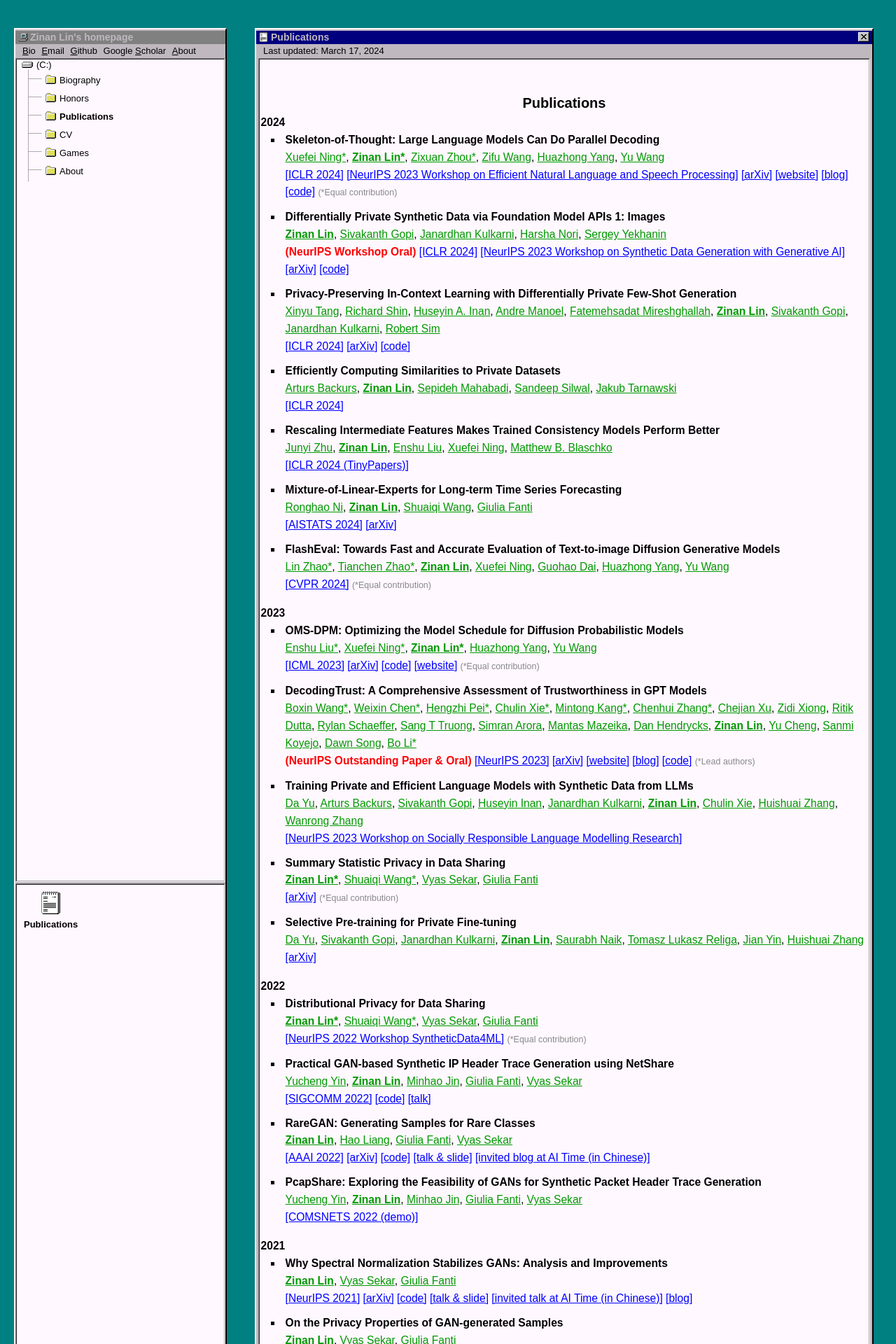
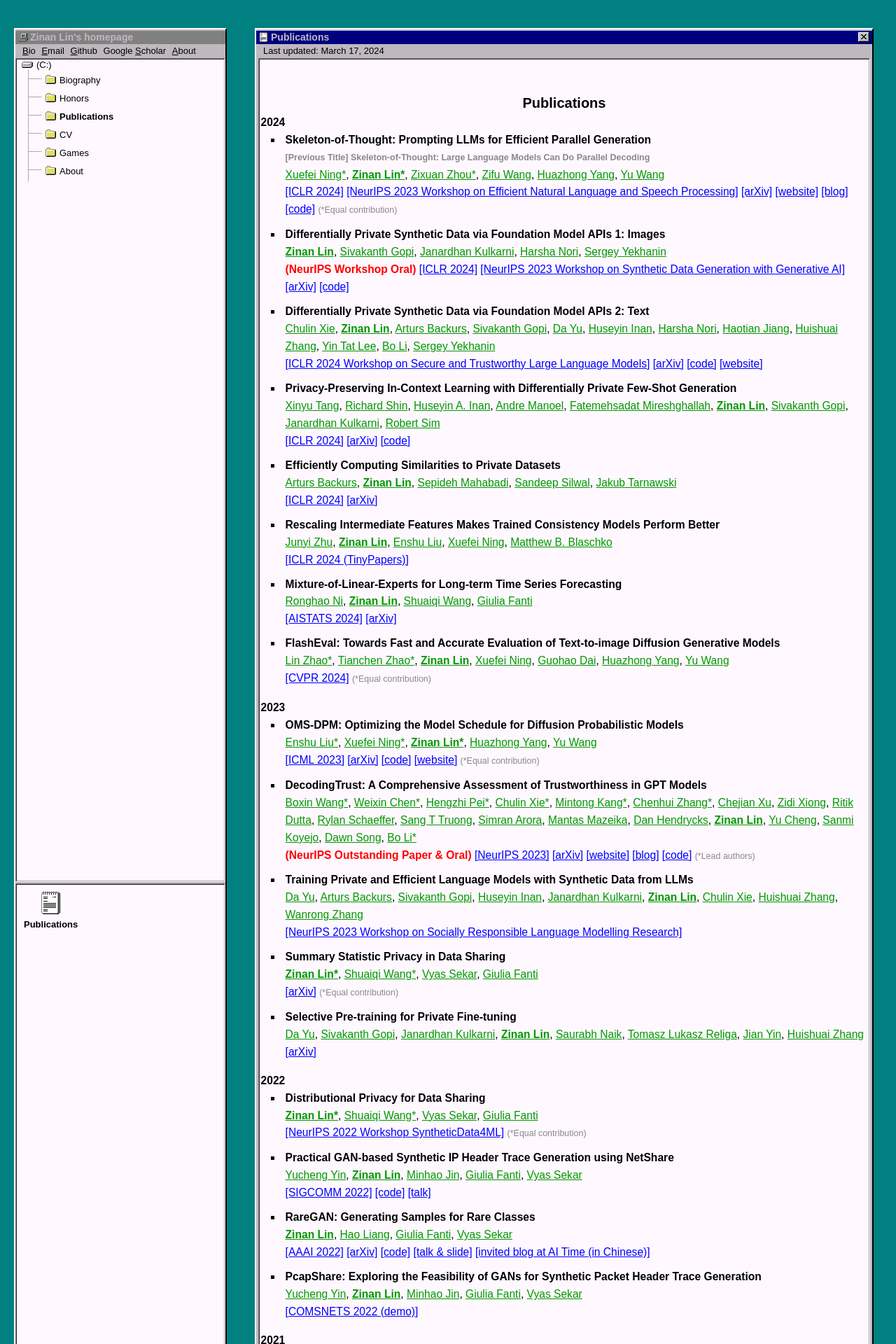
Before and after one commit to fjxmlzn/fjxmlzn.github.io, a Jekyll site: the page built from _publications/publications.html, in a window 1280 px wide. Shown: the top 1920 px of the page at 70% size. Built offline with Jekyll 4.4.1, drawn with Linux system fonts in a browser that asks for light colours.

Commit message:
update publication

```diff
--- a/_publications/publications.html
+++ b/_publications/publications.html
@@ -71,7 +71,8 @@ permalink: /publications/index.html
 <span class="publication_year">2024</span>
 <ul>
     <li class='publication_li'>
-        <span class='publication_title'>Skeleton-of-Thought: Large Language Models Can Do Parallel Decoding</span>
+        <span class='publication_title'>Skeleton-of-Thought: Prompting LLMs for Efficient Parallel Generation</span>
+        <span class='publication_alternative_title'>[Previous Title] Skeleton-of-Thought: Large Language Models Can Do Parallel Decoding</span>
         <span class="publication_author">
             <a href="#">Xuefei Ning*</a>,
             <span class="publication_me"><a href="https://zinanlin.me/" target="_blank">Zinan Lin*</a></span>,
@@ -126,6 +127,35 @@ permalink: /publications/index.html
         </span>
     </li>
     <li class='publication_li'>
+        <span class='publication_title'>Differentially Private Synthetic Data via Foundation Model APIs 2: Text</span>
+        <span class="publication_author">
+            <a href="#">Chulin Xie</a>,
+            <span class="publication_me"><a href="https://zinanlin.me/" target="_blank">Zinan Lin</a></span>,
+            <a href="#">Arturs Backurs</a>,
+            <a href="#">Sivakanth Gopi</a>,
+            <a href="#">Da Yu</a>,
+            <a href="#">Huseyin Inan</a>,
+            <a href="#">Harsha Nori</a>,
+            <a href="#">Haotian Jiang</a>,
+            <a href="#">Huishuai Zhang</a>,
+            <a href="#">Yin Tat Lee</a>,
+            <a href="#">Bo Li</a>,
+            <a href="#">Sergey Yekhanin</a>
+        </span>
+        <span class='publication_journal'>
+            <a href="https://openreview.net/forum?id=jnF53uXmBS" target="_blank">[ICLR 2024 Workshop on Secure and Trustworthy Large Language Models]</a>
+        </span>
+        <span class='publication_journal'>
+            <a href="https://arxiv.org/abs/2403.01749" target="_blank">[arXiv]</a>
+        </span>
+        <span class='publication_journal'>
+            <a href="https://github.com/AI-secure/aug-pe" target="_blank">[code]</a>
+        </span>
+        <span class='publication_journal'>
+            <a href="https://alphapav.github.io/augpe-dpapitext" target="_blank">[website]</a>
+        </span>
+    </li>
+    <li class='publication_li'>
         <span class='publication_title'>Privacy-Preserving In-Context Learning with Differentially Private Few-Shot Generation</span>
         <span class="publication_author">
             <a href="#">Xinyu Tang</a>,
@@ -159,6 +189,9 @@ permalink: /publications/index.html
         </span>
         <span class='publication_journal'>
             <a href="https://openreview.net/forum?id=HMe5CJv9dQ" target="_blank">[ICLR 2024]</a>
+        </span>
+        <span class='publication_journal'>
+            <a href="https://arxiv.org/abs/2403.08917" target="_blank">[arXiv]</a>
         </span>
     </li>
     <li class='publication_li'>
```
